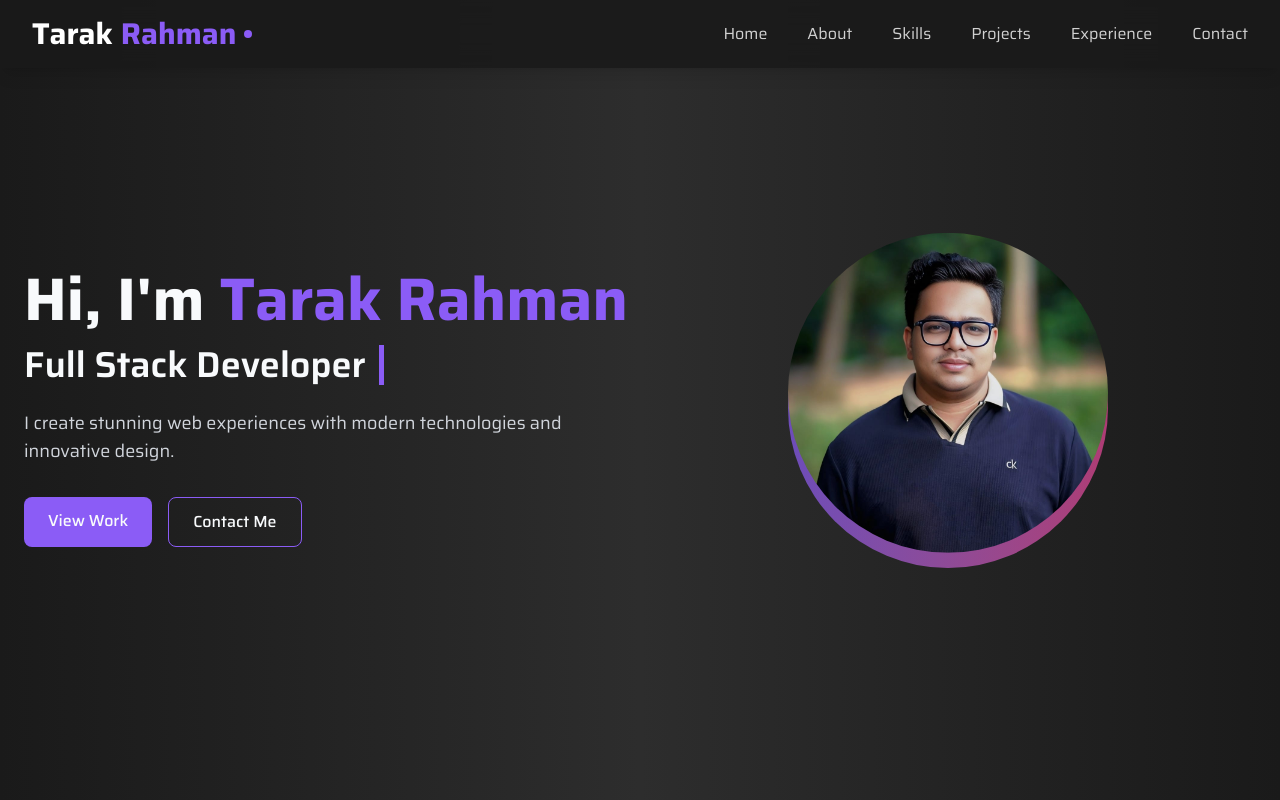
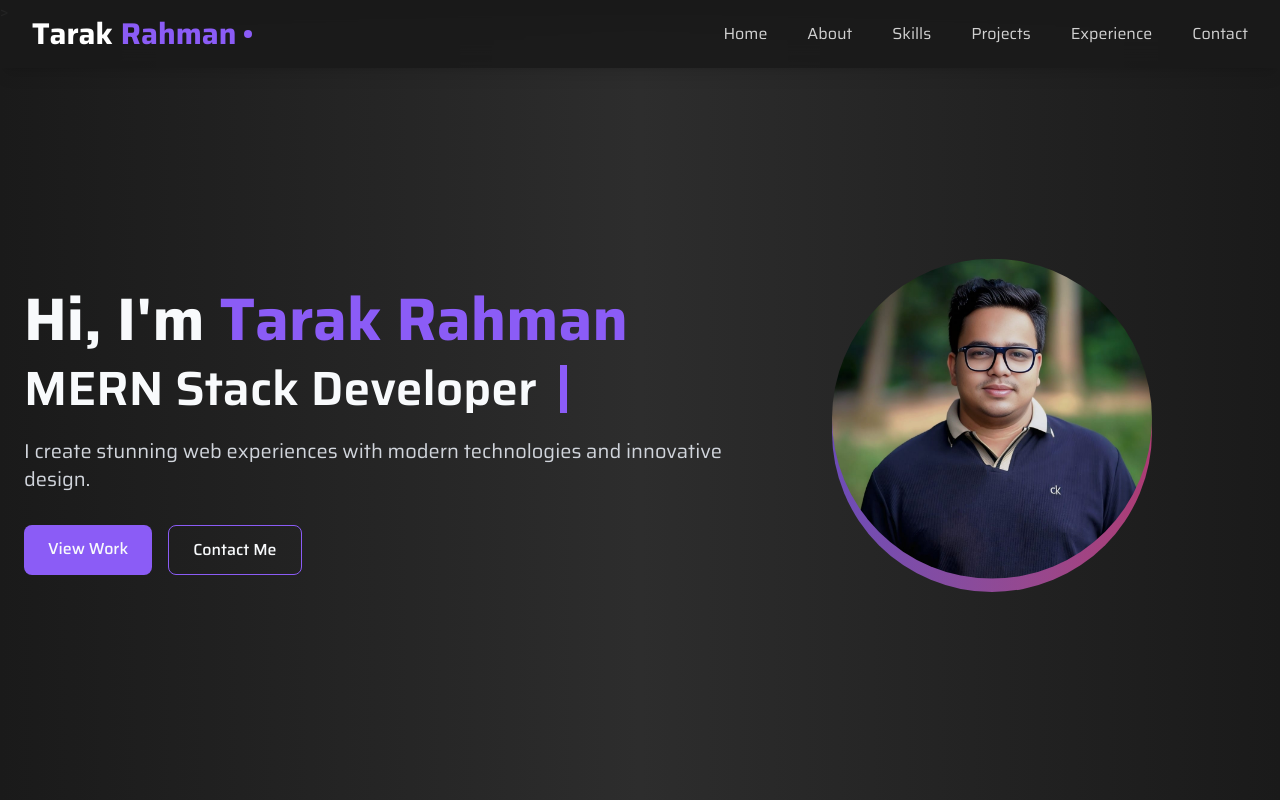
Before and after one commit to Tarak95/Protfolio, a React (Vite) app: page / in a window 1280 px wide. Shown: the top 800 px of the page. Built offline with nearby package versions, Linux system fonts and the light colour scheme.

Commit message:
New update added

```diff
--- a/index.html
+++ b/index.html
@@ -2,9 +2,10 @@
 <html lang="en">
   <head>
     <meta charset="UTF-8" />
-    <link rel="icon" type="image/svg+xml" href="/vite.svg" />
+    <link rel="icon" type="image/png" href="./logo.png" />
+>
     <meta name="viewport" content="width=device-width, initial-scale=1.0" />
-    <title>cv</title>
+    <title>Tarak-Rahman | Portfolio</title>
   </head>
   <body class="bg-[#1a1a1a] text-[#f8fafc]">
     <div id="root"></div>
--- a/src/components/About/About.jsx
+++ b/src/components/About/About.jsx
@@ -46,7 +46,7 @@ const About = () => {
         </p>
 
         <div className="flex flex-col md:flex-row items-center gap-12">
-          {/* Image */}
+
           <motion.div
             initial={{ opacity: 0, y: 50 }}
             whileInView={{ opacity: 1, y: 0 }}
@@ -61,7 +61,7 @@ const About = () => {
             />
           </motion.div>
 
-          {/* Content */}
+
           <motion.div
             initial={{ opacity: 0, y: 50 }}
             whileInView={{ opacity: 1, y: 0 }}
--- a/src/components/Hero/Hero.jsx
+++ b/src/components/Hero/Hero.jsx
@@ -14,47 +14,52 @@ const Hero = () => {
         >
             <div className="container mx-auto px-6 flex flex-col md:flex-row items-center justify-between">
 
-                {/* Left Content */}
-                <div className="md:w-1/2 mb-10 md:mb-0">
-                    <h1 className="text-4xl md:text-6xl font-bold mb-4">
+
+                <div className="md:w-2/3 mb-10 md:mb-0">
+                    <h1 className="text-4xl sm:text-5xl md:text-6xl font-bold mb-4">
                         Hi, I'm <span className="text-purple">Tarak Rahman</span>
                     </h1>
-                    <h2 className="text-2xl md:text-4xl font-semibold mb-6 typewriter">
-                        Full Stack Developer
+
+
+                    <h2 className="text-2xl sm:text-3xl md:text-4xl lg:text-5xl font-semibold mb-6 typewriter break-words">
+                        MERN Stack Developer
                     </h2>
-                    <p className="text-lg text-gray-300 mb-8 max-w-xl">
+
+                    <p className="text-lg sm:text-xl text-gray-300 mb-8 max-w-3xl">
                         I create stunning web experiences with modern technologies and innovative design.
                     </p>
 
-                    <div className="flex space-x-4">
+                    <div className="flex flex-col sm:flex-row gap-4">
                         <a
                             href="#projects"
-                            className="px-6 py-3 bg-purple rounded-lg font-medium hover:bg-purple-700 transition duration-300"
+                            className="px-6 py-3 bg-purple rounded-lg font-medium hover:bg-purple-700 transition duration-300 text-center"
                         >
                             View Work
                         </a>
                         <a
                             href="#contact"
-                            className="px-6 py-3 border border-purple rounded-lg font-medium hover:bg-purple/20 transition duration-300"
+                            className="px-6 py-3 border border-purple rounded-lg font-medium hover:bg-purple/20 transition duration-300 text-center"
                         >
                             Contact Me
                         </a>
                     </div>
                 </div>
 
-                {/* Right Image */}
+
                 <div className="md:w-1/2 flex justify-center">
                     <div className="relative w-64 h-64 md:w-80 md:h-80">
+
                         <div className="absolute inset-0 rounded-full bg-gradient-to-r from-purple to-pink animate-pulse-slow opacity-70"></div>
+
+
                         <motion.img
-                           animate={{y:[0, -20, 0]}}
+                            animate={{ y: [0, -20, 0] }}
                             transition={{
                                 duration: 4,
                                 repeat: Infinity,
                                 repeatType: "loop",
                                 ease: "easeInOut"
                             }}
-
                             src={profile}
                             alt="profile"
                             className="relative w-full h-full rounded-full object-cover z-10"
--- a/src/index.css
+++ b/src/index.css
@@ -22,12 +22,12 @@
   border-right: 0.15em solid #8B5CF6;
   white-space: nowrap;
   width: 0;
-  animation: typing 3s steps(20,end) forwards, blink-caret 0.75s step-end 4;
+  animation: typing 3s steps(21,end) forwards, blink-caret 0.75s step-end 4;
 }
 
 @keyframes typing {
   from { width: 0;}
-  to   { width: 15ch;}
+  to   { width: 17ch;}
 }
 
 @keyframes blink-caret{
```
Also changed, not shown: public/logo.png (added).
